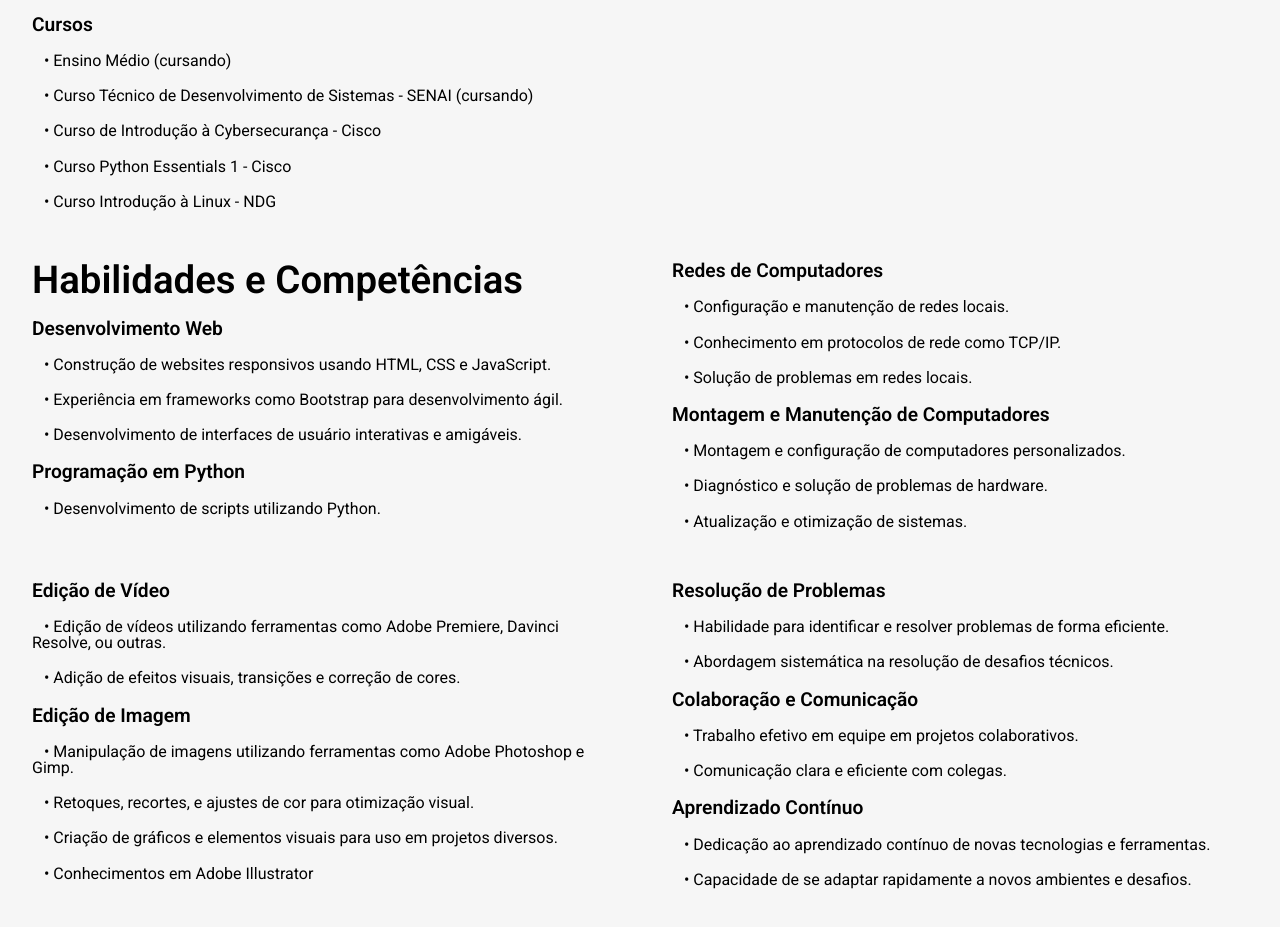
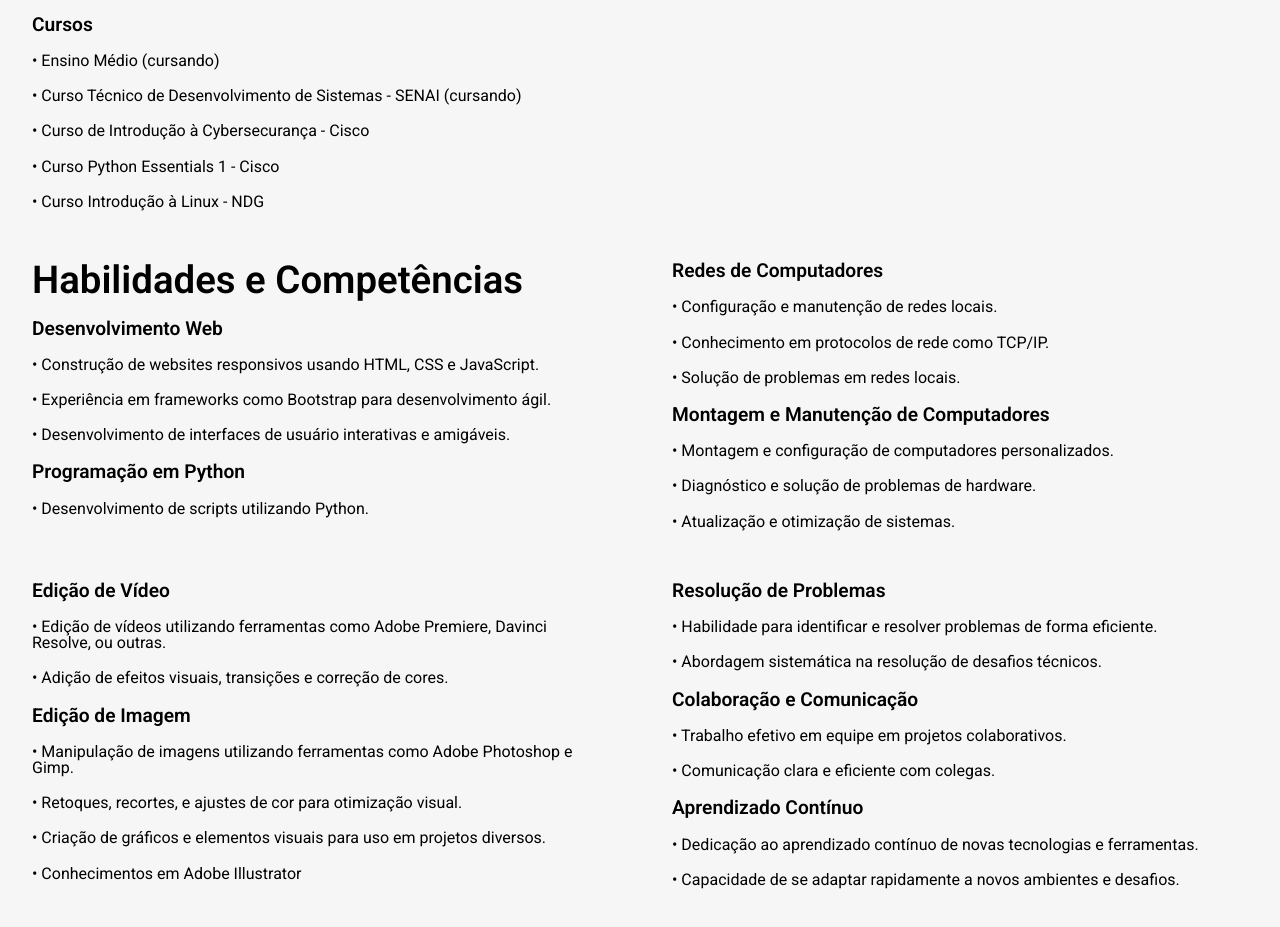
Before and after one commit to PedroC-Pires/portfolio, a plain HTML site: page sobre.html in a window 1280 px wide. Shown: the part 627-1554 px from the top of the page. Drawn offline with Linux system fonts and the light colour scheme.

Commit message:
Add files via upload

```diff
--- a/sobre.html
+++ b/sobre.html
@@ -22,65 +22,67 @@
                 <p>Florianópolis/SC</p>
             </div>
         </section>
-        <section class="s2">
+        <section>
             <div>
                 <h1>Histórico Acadêmico e Profissional</h1>
                 <h4>Cursos</h4>
-                <p>­&nbsp;&nbsp;&nbsp;• Ensino Médio (cursando)</p>
-                <p>­&nbsp;&nbsp;&nbsp;• Curso Técnico de Desenvolvimento de Sistemas - SENAI (cursando)</p>
-                <p>­&nbsp;&nbsp;&nbsp;• Curso de Introdução à Cybersecurança - Cisco</p>
-                <p>­&nbsp;&nbsp;&nbsp;• Curso Python Essentials 1 - Cisco</p>
-                <p>­&nbsp;&nbsp;&nbsp;• Curso Introdução à Linux - NDG</p>
+                <p>• Ensino Médio (cursando)</p>
+                <p>• Curso Técnico de Desenvolvimento de Sistemas - SENAI (cursando)</p>
+                <p>• Curso de Introdução à Cybersecurança - Cisco</p>
+                <p>• Curso Python Essentials 1 - Cisco</p>
+                <p>• Curso Introdução à Linux - NDG</p>
             </div>
         </section>
+
         <section>
             <div>
                 <h1>Habilidades e Competências</h1>
 
                 <h4>Desenvolvimento Web</h4>
-                <p>­&nbsp;&nbsp;&nbsp;• Construção de websites responsivos usando HTML, CSS e JavaScript.</p>
-                <p>­&nbsp;&nbsp;&nbsp;• Experiência em frameworks como Bootstrap para desenvolvimento ágil.</p>
-                <p>­&nbsp;&nbsp;&nbsp;• Desenvolvimento de interfaces de usuário interativas e amigáveis.</p>
+                <p>• Construção de websites responsivos usando HTML, CSS e JavaScript.</p>
+                <p>• Experiência em frameworks como Bootstrap para desenvolvimento ágil.</p>
+                <p>• Desenvolvimento de interfaces de usuário interativas e amigáveis.</p>
 
                 <h4>Programação em Python</h4>
-                <p>­&nbsp;&nbsp;&nbsp;• Desenvolvimento de scripts utilizando Python.</p>
+                <p>• Desenvolvimento de scripts utilizando Python.</p>
             </div>
             <div>
                 <h4>Redes de Computadores</h4>
-                <p>­&nbsp;&nbsp;&nbsp;• Configuração e manutenção de redes locais.</p>
-                <p>­&nbsp;&nbsp;&nbsp;• Conhecimento em protocolos de rede como TCP/IP.</p>
-                <p>­&nbsp;&nbsp;&nbsp;• Solução de problemas em redes locais.</p>
+                <p>• Configuração e manutenção de redes locais.</p>
+                <p>• Conhecimento em protocolos de rede como TCP/IP.</p>
+                <p>• Solução de problemas em redes locais.</p>
 
                 <h4>Montagem e Manutenção de Computadores</h4>
-                <p>­&nbsp;&nbsp;&nbsp;• Montagem e configuração de computadores personalizados.</p>
-                <p>­&nbsp;&nbsp;&nbsp;• Diagnóstico e solução de problemas de hardware.</p>
-                <p>­&nbsp;&nbsp;&nbsp;• Atualização e otimização de sistemas.</p>
+                <p>• Montagem e configuração de computadores personalizados.</p>
+                <p>• Diagnóstico e solução de problemas de hardware.</p>
+                <p>• Atualização e otimização de sistemas.</p>
             </div>
         </section>
+
         <section>
             <div>
                 <h4>Edição de Vídeo</h4>
-                <p>­&nbsp;&nbsp;&nbsp;• Edição de vídeos utilizando ferramentas como Adobe Premiere, Davinci Resolve, ou outras.</p>
-                <p>­&nbsp;&nbsp;&nbsp;• Adição de efeitos visuais, transições e correção de cores.</p>
+                <p>• Edição de vídeos utilizando ferramentas como Adobe Premiere, Davinci Resolve, ou outras.</p>
+                <p>• Adição de efeitos visuais, transições e correção de cores.</p>
 
                 <h4>Edição de Imagem</h4>
-                <p>­&nbsp;&nbsp;&nbsp;• Manipulação de imagens utilizando ferramentas como Adobe Photoshop e Gimp.</p>
-                <p>­&nbsp;&nbsp;&nbsp;• Retoques, recortes, e ajustes de cor para otimização visual.</p>
-                <p>­&nbsp;&nbsp;&nbsp;• Criação de gráficos e elementos visuais para uso em projetos diversos.</p>
-                <p>­&nbsp;&nbsp;&nbsp;• Conhecimentos em Adobe Illustrator</p>
+                <p>• Manipulação de imagens utilizando ferramentas como Adobe Photoshop e Gimp.</p>
+                <p>• Retoques, recortes, e ajustes de cor para otimização visual.</p>
+                <p>• Criação de gráficos e elementos visuais para uso em projetos diversos.</p>
+                <p>• Conhecimentos em Adobe Illustrator</p>
             </div>
             <div>
                 <h4>Resolução de Problemas</h4>
-                <p>­&nbsp;&nbsp;&nbsp;• Habilidade para identificar e resolver problemas de forma eficiente.</p>
-                <p>­&nbsp;&nbsp;&nbsp;• Abordagem sistemática na resolução de desafios técnicos.</p>
+                <p>• Habilidade para identificar e resolver problemas de forma eficiente.</p>
+                <p>• Abordagem sistemática na resolução de desafios técnicos.</p>
 
                 <h4>Colaboração e Comunicação</h4>
-                <p>­&nbsp;&nbsp;&nbsp;• Trabalho efetivo em equipe em projetos colaborativos.</p>
-                <p>­&nbsp;&nbsp;&nbsp;• Comunicação clara e eficiente com colegas.</p>
+                <p>• Trabalho efetivo em equipe em projetos colaborativos.</p>
+                <p>• Comunicação clara e eficiente com colegas.</p>
 
                 <h4>Aprendizado Contínuo</h4>
-                <p>­&nbsp;&nbsp;&nbsp;• Dedicação ao aprendizado contínuo de novas tecnologias e ferramentas.</p>
-                <p>­&nbsp;&nbsp;&nbsp;• Capacidade de se adaptar rapidamente a novos ambientes e desafios.</p>
+                <p>• Dedicação ao aprendizado contínuo de novas tecnologias e ferramentas.</p>
+                <p>• Capacidade de se adaptar rapidamente a novos ambientes e desafios.</p>
             </div>
         </section>
     </main>
--- a/style/style.css
+++ b/style/style.css
@@ -9,11 +9,14 @@
 */
 
 header{
-    width: 70vw;
+    width: 40vw;
+    min-width: 300px;
     height: 40px;
     display: flex;
     flex-flow: row wrap;
     justify-content: space-evenly;
+    padding-left: 1rem;
+    padding-right: 1rem;
     background-color: #333355e0;
     color: #fff;
     position: sticky;
@@ -76,10 +79,12 @@ main section{
 }
 
 main section div{
+    flex-direction: column;
     margin-left: 2rem;
     margin-right: 2rem;
     top: 2rem;
-    flex: 1 1 0px;
+    flex: 1 1 300px;
+    min-width: 300px;
 }
 
 h1{
```
